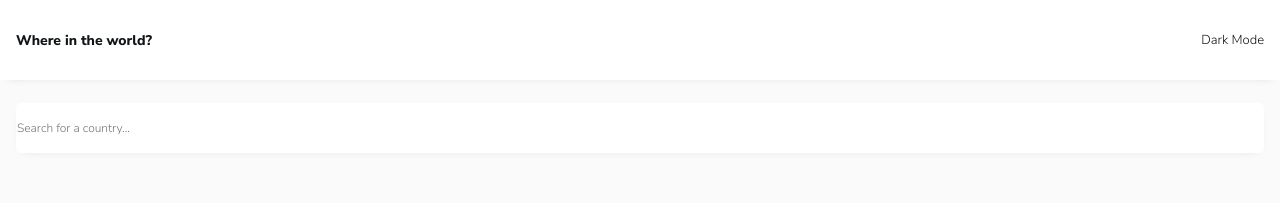
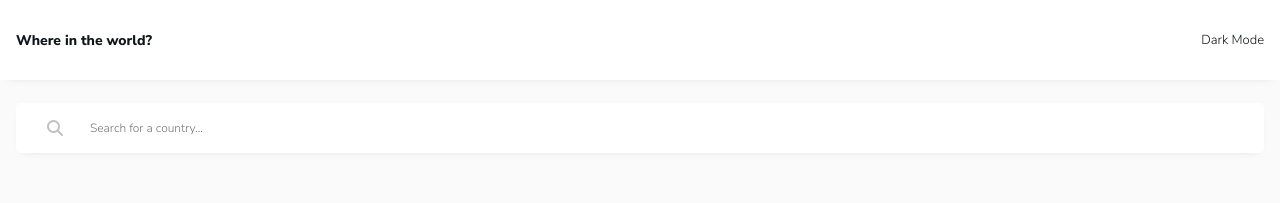
Before and after one commit to magdakok/React-CountriesAPI, a React (Create React App) app: page / in a window 1280 px wide. Shown: the top 203 px of the page. Built offline with nearby package versions, Linux system fonts and the light colour scheme.

Commit message:
add search icon to the input

```diff
--- a/public/index.html
+++ b/public/index.html
@@ -29,6 +29,14 @@
       work correctly both with client-side routing and a non-root public URL.
       Learn how to configure a non-root public URL by running `npm run build`.
     -->
+    <script
+      src="https://kit.fontawesome.com/1d9fa3adb3.js"
+      crossorigin="anonymous"
+    >
+      window.FontAwesomeConfig = {
+          searchPseudoElements: true
+        }
+    </script>
     <title>Countries API</title>
   </head>
   <body>
--- a/src/components/Search.js
+++ b/src/components/Search.js
@@ -1,9 +1,14 @@
 import React, { Component } from "react";
 import "./../style/Search.scss";
+
+window.FontAwesomeConfig = {
+  searchPseudoElements: true,
+};
 
 function Search(props) {
   return (
     <div className='Search'>
+      <div className='Search__container'>
         <form className='Search__form'>
           <input
             className='Search__input'
@@ -12,6 +17,7 @@ function Search(props) {
           />
         </form>
       </div>
+    </div>
   );
 }
 
--- a/src/style/Search.scss
+++ b/src/style/Search.scss
@@ -3,9 +3,24 @@
 .Search {
   padding: 23px $horizontal-padding-mobile;
 
+  &__container {
+    position: relative;
+    height: 50px;
+    &::after {
+      position: absolute;
+      top: 17px;
+      left: 31px;
+      display: inline-block;
+      content: "\f002";
+      font-family: "FontAwesome";
+      color: rgba($color-gray, 0.5);
+    }
+  }
+
   &__input {
     width: 100%;
     height: 50px;
+    padding-left: 73px;
     font-family: inherit;
     font-size: 12px;
     color: $color-gray;
```
Lines whose indentation alone changed are shown as unchanged.
